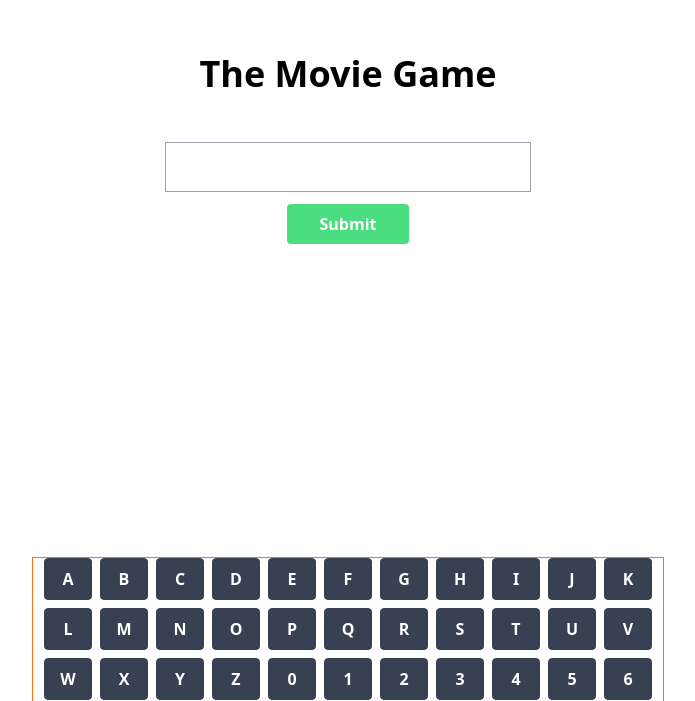
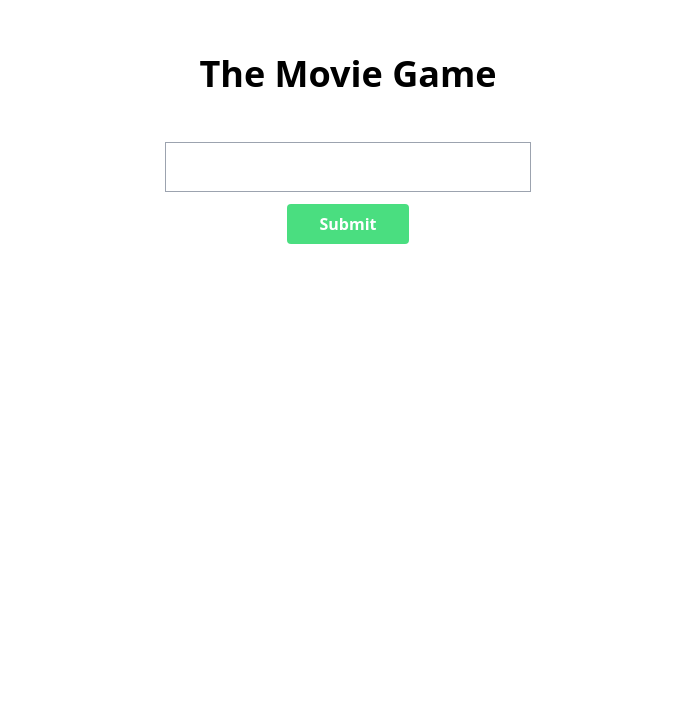
Before and after one commit to sthitaprajna-mishra/themoviegame, a React (Vite) app: page / in a window 1280 px wide. Shown: the part 251-952 px from the top of the page, without its empty margins (292-987 px from the left). After the commit the page ends 800 px from the top, so only its background shows below. Built offline with nearby package versions, Linux system fonts and the light colour scheme.

Commit message:
screen change after name submission logic added

```diff
--- a/src/App.jsx
+++ b/src/App.jsx
@@ -1,14 +1,10 @@
+import Container from "./components/Container";
 import MyProvider from "./components/Provider";
-import Keys from "./components/arena/Keys";
-import Home from "./components/home/Home";
 
 function App() {
   return (
     <MyProvider>
-      <div className="px-2">
-        <Home />
-        <Keys />
-      </div>
+      <Container />
     </MyProvider>
   );
 }
--- /dev/null
+++ b/src/components/Container.jsx
@@ -0,0 +1,16 @@
+import React from "react";
+import Home from "./home/Home";
+import Keys from "./arena/Keys";
+import { useMyContext } from "./MyContext";
+
+const Container = () => {
+  // CONTEXT
+  const { movieName } = useMyContext();
+  return (
+    <>
+      <div className="px-2">{movieName == "" ? <Home /> : <Keys />}</div>
+    </>
+  );
+};
+
+export default Container;
```
